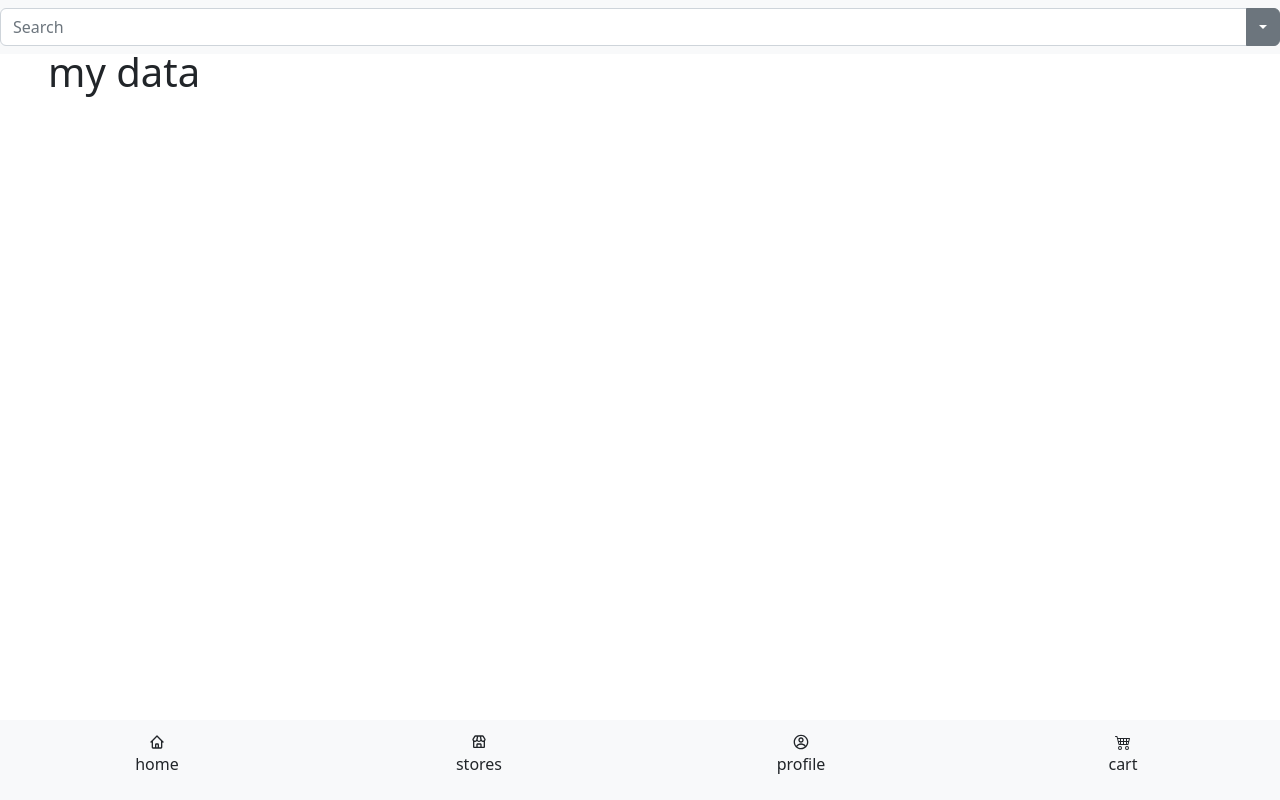
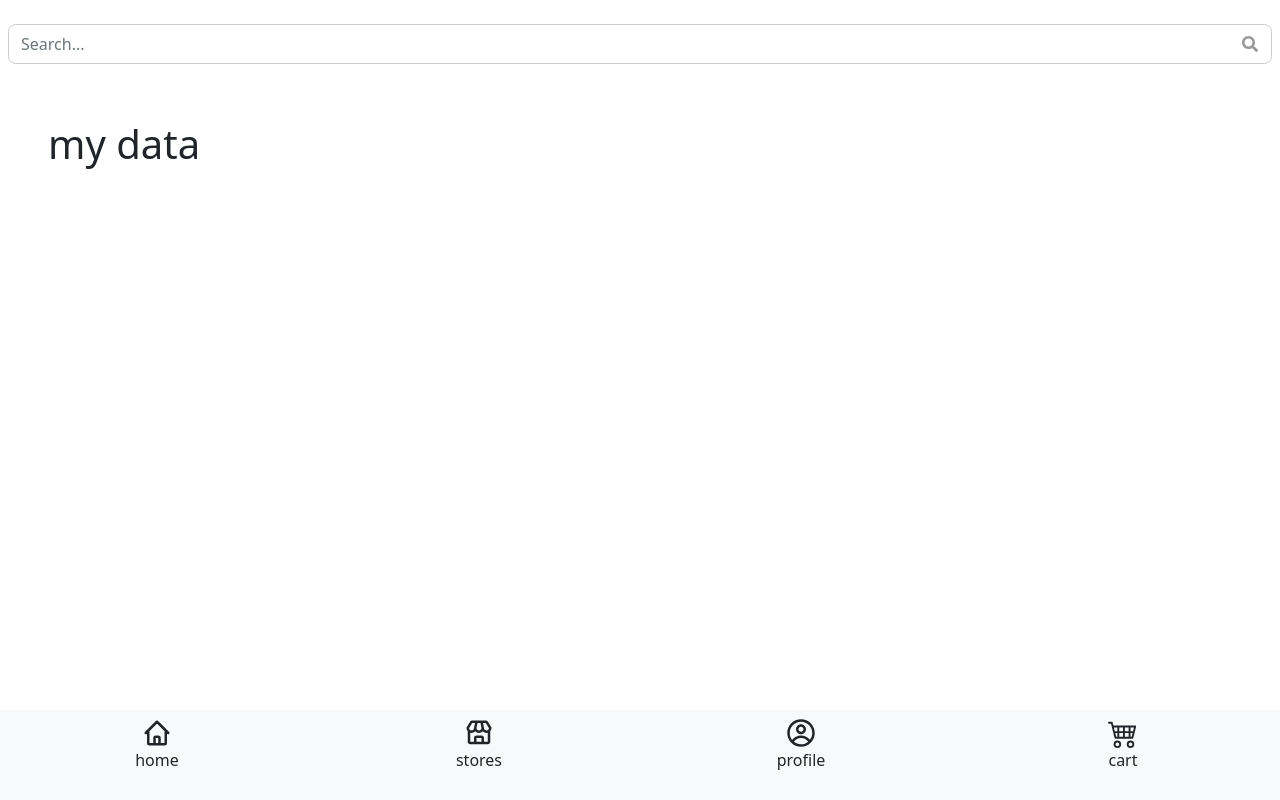
Before and after one commit to vardhanreddy27/mercel, a React (Create React App) app in the folder mercel/: page / in a window 1280 px wide. Built offline with nearby package versions, Linux system fonts and the light colour scheme.

Commit message:
search bar

```diff
--- a/mercel/package.json
+++ b/mercel/package.json
@@ -14,6 +14,7 @@
     "react-icons": "^4.8.0",
     "react-redux": "^8.0.5",
     "react-scripts": "5.0.1",
+    "react-search-input": "^0.11.3",
     "web-vitals": "^2.1.4"
   },
   "scripts": {
--- a/mercel/src/components/Navbar.js
+++ b/mercel/src/components/Navbar.js
@@ -6,22 +6,22 @@ import { BsCart4 } from "react-icons/bs";
 
 function Navbar() {
   return (
-    <nav className=" fixed-bottom navbar-light bg-light">
+    <nav className=" fixed-bottom navbar-light bg-light pb-1">
       <div className="row text-center p-2">
         <div className="col-3">
-          <HiOutlineHome />
+          <HiOutlineHome size={30} />
           <p>home</p>
         </div>
         <div className="col-3">
-          <BiStore />
+          <BiStore size={30} />
           <p>stores</p>
         </div>
         <div className="col-3">
-          <CgProfile />
+          <CgProfile size={30} />
           <p>profile</p>
         </div>
         <div className="col-3">
-          <BsCart4 />
+          <BsCart4 size={30} />
           <p>cart</p>
         </div>
       </div>
--- a/mercel/src/components/Search.js
+++ b/mercel/src/components/Search.js
@@ -1,52 +1,17 @@
-import React, { useState } from "react";
-import { InputGroup, FormControl, Dropdown } from "react-bootstrap";
+import React from "react";
+import { FaSearch } from "react-icons/fa";
 
-const Search = () => {
-  const [searchText, setSearchText] = useState("");
-  const [showDropdown, setShowDropdown] = useState(false);
+function Search() {
+  return (
+    <div className="search-input p-2">
+      <input
+        type="text"
+        className="searchbar form-control"
+        placeholder="Search..."
+      />
+      <FaSearch className="search-icon" />
+    </div>
+  );
+}
 
-  const handleSearchTextChange = (e) => {
-    const value = e.target.value;
-    setSearchText(value);
-    // Perform any additional search-related logic here
-  };
-
-  const handleDropdownToggle = () => {
-    setShowDropdown(!showDropdown);
-  };
-
-  const handleDropdownSelect = (searchTerm) => {
-    setSearchText(searchTerm);
-    setShowDropdown(false);
-    // Perform search based on selected term
-  };
-  // Sample trending search terms
-  const trendingSearches = ["React", "Bootstrap", "Redux", "JavaScript"];
-
-  return (
-    <nav className="navbar fixed-top navbar-light bg-light">
-      <InputGroup>
-        <FormControl
-          type="text"
-          placeholder="Search"
-          value={searchText}
-          onChange={handleSearchTextChange}
-        />
-        <Dropdown show={showDropdown} onToggle={handleDropdownToggle}>
-          <Dropdown.Toggle variant="secondary" id="dropdown-search" />
-          <Dropdown.Menu>
-            {trendingSearches.map((term) => (
-              <Dropdown.Item
-                key={term}
-                onClick={() => handleDropdownSelect(term)}
-              >
-                {term}
-              </Dropdown.Item>
-            ))}
-          </Dropdown.Menu>
-        </Dropdown>
-      </InputGroup>
-    </nav>
-  );
-};
 export default Search;
--- a/mercel/src/index.css
+++ b/mercel/src/index.css
@@ -0,0 +1,25 @@
+.search-input {
+    position: relative;
+    text-align: center;
+    margin-top: 1rem;
+  }
+
+
+  .search-input .search-icon {
+    position: absolute;
+    top: 50%;
+    right: 22px;
+    transform: translateY(-50%);
+    color: #999;
+    pointer-events: none;
+  }
+  .searchbar{
+    width: 100%;
+    height: 2.5rem;
+    border-radius: 8px;
+  }
+  input[type="text"], textarea {
+    outline: none;
+    box-shadow:none !important;
+    border:1px solid #ccc !important;
+                                       }
```
Also changed, not shown: 1 other file (tests, documents, lock files or other folders).
